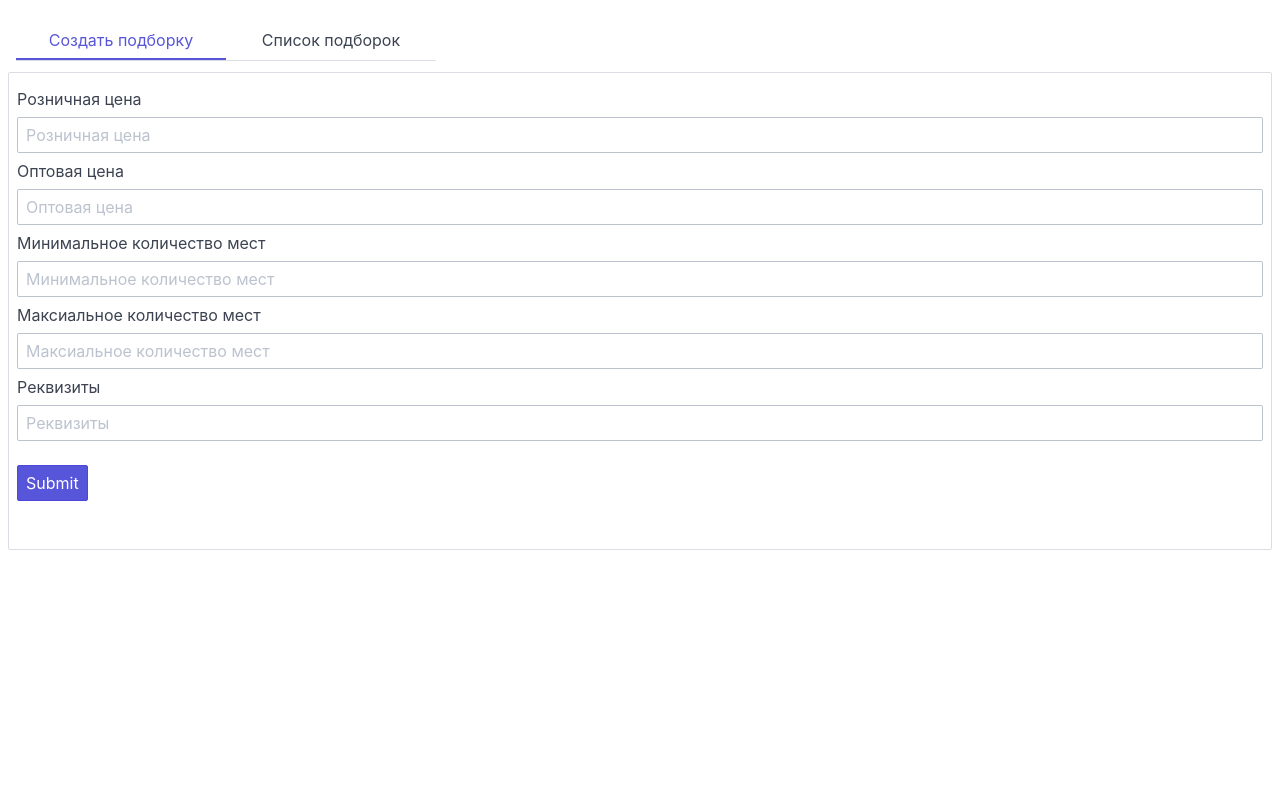
After one commit to fedor11235/slonBot, a Flask app: page / in a window 1280 px wide. The commit adds this page. Run offline with Flask 3, Linux system fonts and the light colour scheme; parts of the project's set-up code (start-up, migrations or seed data) failed here and were passed over.

Commit message:
add new template

```diff
--- a/server/app.py
+++ b/server/app.py
@@ -1,6 +1,6 @@
 import asyncio
 
-from flask import Flask
+from flask import Flask, redirect, url_for
 from flask import render_template, request
 from flask_login import LoginManager
 
@@ -11,7 +11,7 @@ app = Flask(__name__)
 # login = LoginManager(app)
 
 @app.route('/login', methods=['post', 'get'])
-def hello_world():
+def login_page():
     message = ''
     if request.method == 'POST':
 
@@ -22,10 +22,15 @@ def hello_world():
 
         if  admin != None:
             message = "Вошли"
+            return redirect(url_for('main_page'))
         else:
             message = "Не вошли"
 
     return render_template('login.html', message=message)
 
+@app.route('/', methods=['get'])
+def main_page():
+    return render_template('suggestions_create.html')
+
 if __name__ == '__main__':
-    app.run()
+    app.run(host='0.0.0.0', port=3002)
--- a/server/templates/base.html
+++ b/server/templates/base.html
@@ -5,7 +5,5 @@
     <link rel="stylesheet" href="https://unpkg.com/spectre.css/dist/spectre-exp.min.css">
     <link rel="stylesheet" href="https://unpkg.com/spectre.css/dist/spectre-icons.min.css">
   </head>
-  <body>
     {% block content %}{% endblock %}
-  </body>
 </html>
--- a/server/templates/login.html
+++ b/server/templates/login.html
@@ -8,7 +8,7 @@
 <p>{{ message }}</p>
 {% endif %}
 
-<div class="d-flex" style="align-items: center; justify-content: center; height: 100%;">
+<body class="d-flex" style="align-items: center; justify-content: center; height: 100%;">
   <div class="card p-2" style="width: 420px;">
     <form class="form-group" action="" method="post">
       <p>
@@ -24,5 +24,5 @@
       </p>
     </form>
   </div>
-</div>
+</body>
 {% endblock %}
--- /dev/null
+++ b/server/templates/main_layout.html
@@ -0,0 +1,19 @@
+{% extends "base.html" %}
+
+{% block content %}
+<header class="p-2">
+  <ul class="tab tab-block" style="width: 420px;">
+    <li class="tab-item active">
+      <a href="/" style="cursor: pointer;">Создать подборку</a>
+      <!-- Создать подборку -->
+    </li>
+    <li class="tab-item">
+      <a href="/list" style="cursor: pointer;">Список подборок</a>
+      <!-- Список подборок -->
+    </li>
+  </ul>
+</header>
+<body class="p-2">
+  {% block create %}{% endblock %}
+</body>
+{% endblock %}
--- /dev/null
+++ b/server/templates/suggestions_create.html
@@ -0,0 +1,22 @@
+{% extends "main_layout.html" %}
+{% block create %}
+<div class="card p-2" style="width: 100%">
+  <form class="form-group" action="" method="post">
+    <p>
+      <label class="form-label" for="retailPrice">Розничная цена</label>
+      <input class="form-input" type="text" name="retailPrice" placeholder="Розничная цена">
+      <label class="form-label" for="wholesalePrice">Оптовая цена</label>
+      <input class="form-input" type="text" name="wholesalePrice" placeholder="Оптовая цена">
+      <label class="form-label" for="minSeats">Минимальное количество мест</label>
+      <input class="form-input" type="text" name="minSeats" placeholder="Минимальное количество мест">
+      <label class="form-label" for="maxSeats">Максиальное количество мест</label>
+      <input class="form-input" type="text" name="maxSeats" placeholder="Максиальное количество мест">
+      <label class="form-label" for="details">Реквизиты</label>
+      <input class="form-input" type="text" name="details" placeholder="Реквизиты">
+    </p>
+    <p>
+      <input class="btn btn-primary" type="submit">
+    </p>
+  </form>
+</div>
+{% endblock %}
```
Also changed, not shown: server/templates/main.html (deleted, +0 -28 lines), 1 other file.
